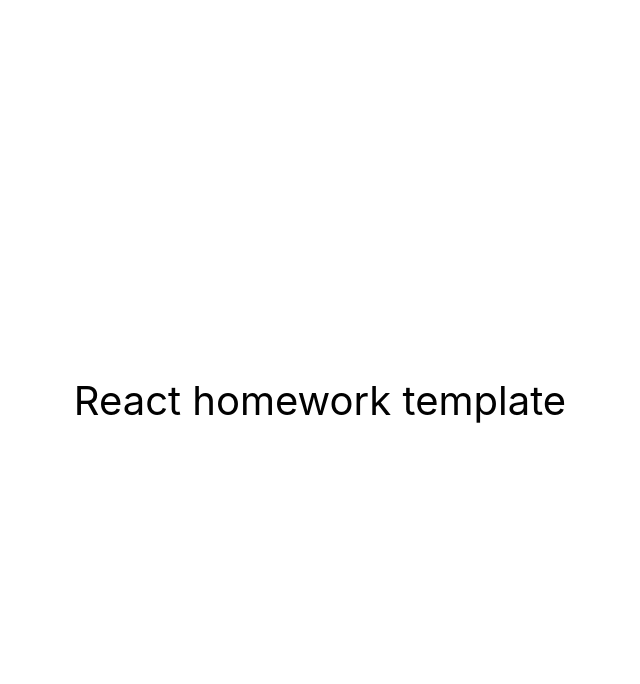
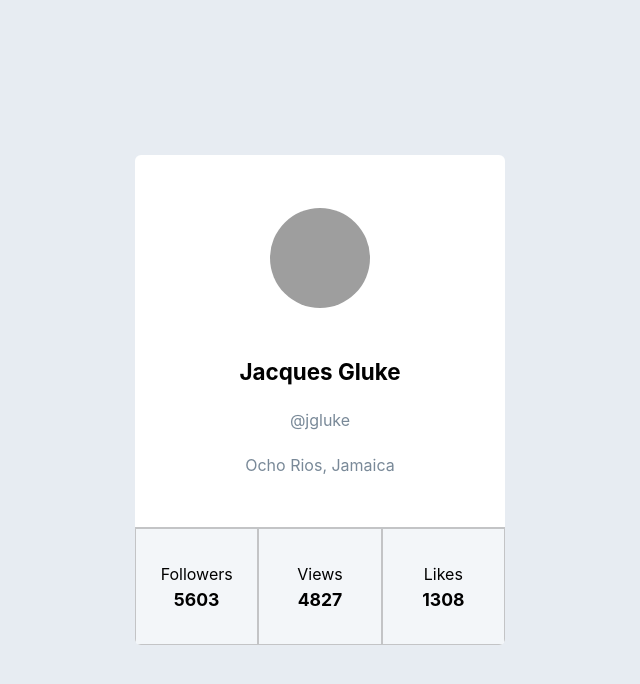
Before and after one commit to wilsmithyef/goit-react-hw-01-components, a React (Create React App) app: page / in a window 1280 px wide. Shown: the top 684 px of the page, without its empty margins (320-960 px from the left). Built offline with nearby package versions, Linux system fonts and the light colour scheme; grey boxes are pictures that could not be loaded.

Commit message:
end of user component, a problem in style index with normalize

```diff
--- a/src/components/App.jsx
+++ b/src/components/App.jsx
@@ -1,3 +1,7 @@
+import Profile from './Profile/Profile';
+import user from '../utils/user.json';
+const { username, tag, location, avatar, stats } = user;
+
 export const App = () => {
   return (
     <div
@@ -7,10 +11,16 @@
         justifyContent: 'center',
         alignItems: 'center',
         fontSize: 40,
-        color: '#010101'
+        color: '#010101',
       }}
     >
-      React homework template
+      <Profile
+        username={username}
+        tag={tag}
+        location={location}
+        avatar={avatar}
+        stats={stats}
+      />
     </div>
   );
 };
--- /dev/null
+++ b/src/components/Profile/Profile.jsx
@@ -0,0 +1,37 @@
+import css from './Profile.module.css';
+
+const Profile = ({
+  username,
+  tag,
+  location,
+  avatar,
+  stats: { followers, views, likes },
+}) => {
+  return (
+    <div className={css.profile}>
+      <div className={css.description}>
+        <img src={avatar} alt="User avatar" className={css.avatar} />
+        <p className={css.name}>{username}</p>
+        <p className={css.tag}>@{tag}</p>
+        <p className={css.location}>{location}</p>
+      </div>
+
+      <ul className={css.stats}>
+        <li>
+          <span className={css.label}>Followers</span>
+          <span className={css.quantity}>{followers}</span>
+        </li>
+        <li>
+          <span className={css.label}>Views</span>
+          <span className={css.quantity}>{views}</span>
+        </li>
+        <li>
+          <span className={css.label}>Likes</span>
+          <span className={css.quantity}>{likes}</span>
+        </li>
+      </ul>
+    </div>
+  );
+};
+
+export default Profile;
--- /dev/null
+++ b/src/components/Profile/Profile.module.css
@@ -0,0 +1,62 @@
+.profile {
+  width: 370px;
+  height: 490px;
+  border-radius: 6px;
+  /* box-shadow: 0px 0px 5px 0px rgba(1, 1, 1, 0,75); */
+  background-color: #fff;
+  /* box-shadow: 0px 0px 5px 0px rgba(rgb(59, 58, 58), green, blue, alpha) ; */
+  font-size: 1rem;
+  display: flex;
+  flex-direction: column;
+  justify-content: space-between;
+  overflow: hidden;
+}
+
+.description {
+  display: flex;
+  align-items: center;
+  justify-content: space-around;
+  flex-direction: column;
+  padding: 40px 0;
+  height: 100%;
+}
+
+.avatar {
+  width: 100px;
+  height: 100px;
+  border-radius: 50%;
+  margin-bottom: 25px;
+}
+
+.name {
+  font-weight: 700;
+  font-size: 1.4rem;
+}
+
+.tag,
+.location {
+  color: #798998;
+}
+
+.stats {
+  display: flex;
+  height: 40%;
+  background-color: #f3f6f9;
+  border-top: 0.5px solid #c3c4c6;
+}
+
+.stats li {
+  flex: 1;
+  display: flex;
+  flex-direction: column;
+  justify-content: center;
+  align-items: center;
+  border: 0.5px solid #c3c4c6;
+}
+
+.quantity {
+  font-weight: 700;
+  padding-top: 5px;
+  color: #000;
+  font-size: 1.1rem;
+}
--- a/src/index.css
+++ b/src/index.css
@@ -7,9 +7,19 @@
     sans-serif;
   -webkit-font-smoothing: antialiased;
   -moz-osx-font-smoothing: grayscale;
+  background-color: #e7ecf2;
 }
 
 code {
   font-family: source-code-pro, Menlo, Monaco, Consolas, 'Courier New',
     monospace;
 }
+
+p, ul, li {
+  margin: 0;
+  padding: 0;
+}
+
+li {
+  list-style: none;
+}
--- /dev/null
+++ b/src/utils/user.json
@@ -0,0 +1,11 @@
+{
+  "username": "Jacques Gluke",
+  "tag": "jgluke",
+  "location": "Ocho Rios, Jamaica",
+  "avatar": "https://cdn-icons-png.flaticon.com/512/2922/2922506.png",
+  "stats": {
+    "followers": 5603,
+    "views": 4827,
+    "likes": 1308
+  }
+}
```
